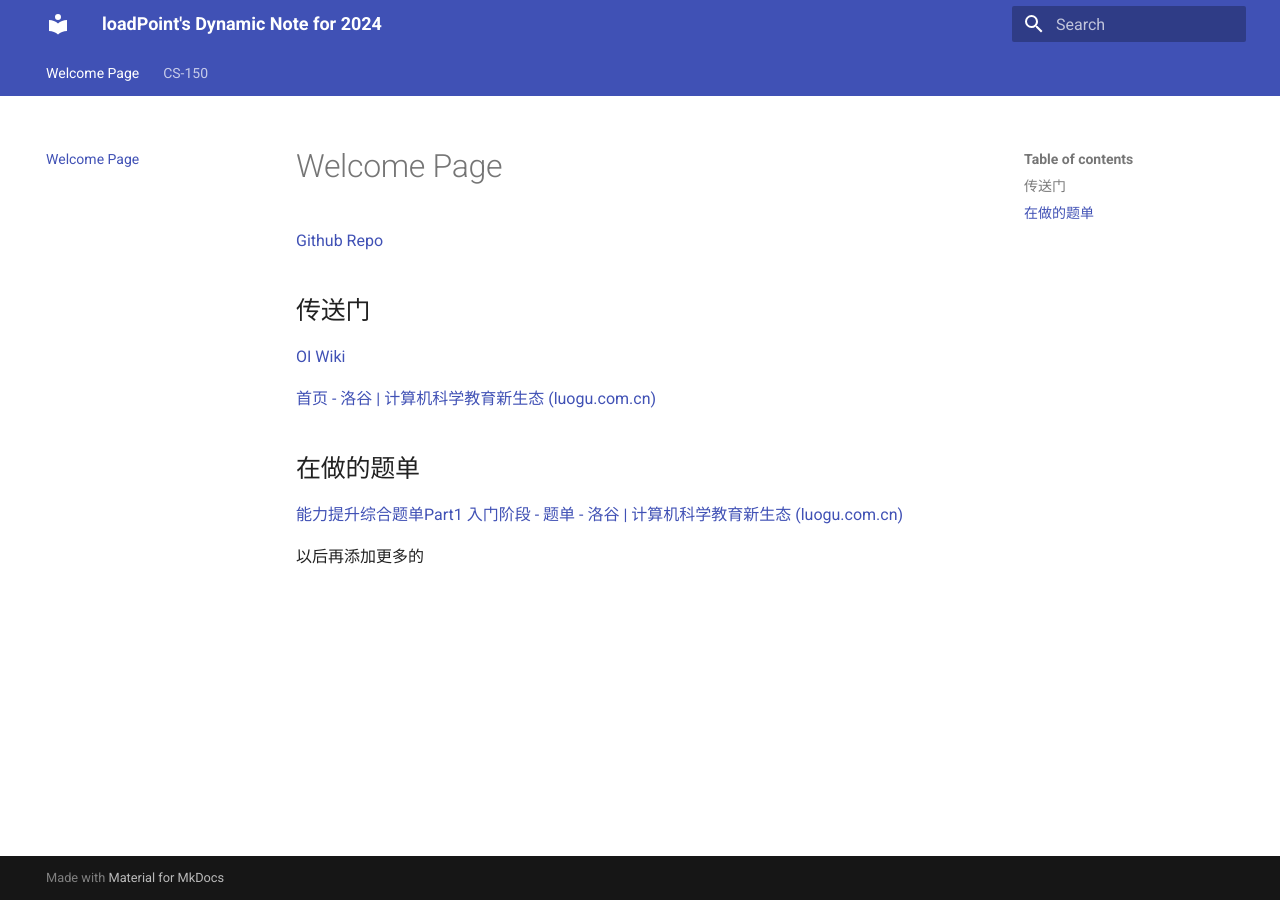
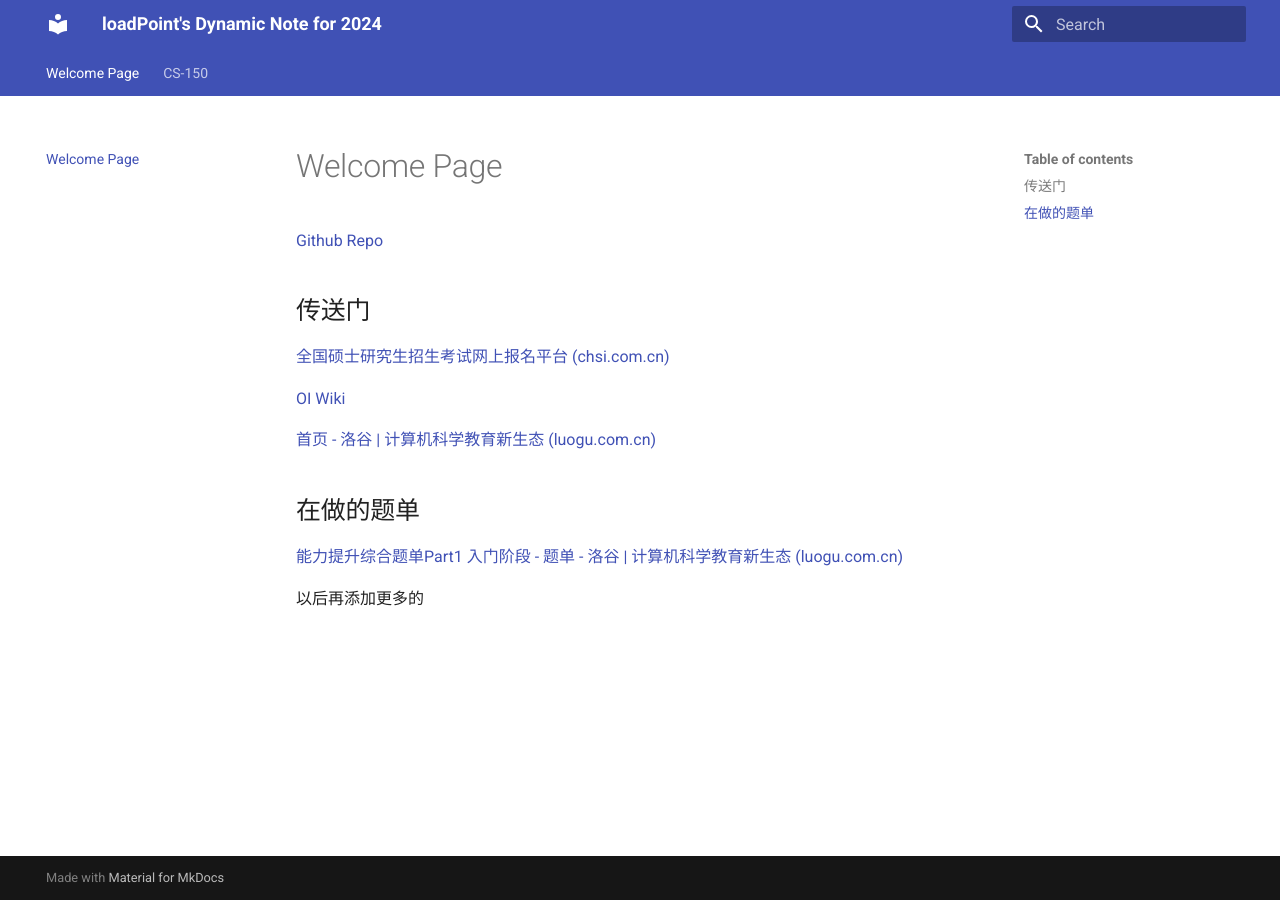
Before and after one commit to loadPoint/loadPoint.github.io, an MkDocs documentation site: the page built from docs/index.md, in a window 1280 px wide. Built offline with MkDocs 1.6.1 and Material for MkDocs 9.7.7, drawn with Linux system fonts in a browser that asks for light colours.

Commit message:
Auto commit at 20240901-090306

```diff
--- a/docs/index.md
+++ b/docs/index.md
@@ -3,6 +3,8 @@
  [Github Repo](https://github.com/loadPoint/loadPoint.github.io)
 
 ## 传送门
+
+[全国硕士研究生招生考试网上报名平台 (chsi.com.cn)](https://yz.chsi.com.cn/yzwb/)
 
 [OI Wiki](https://oi-wiki.org/)
 
```
